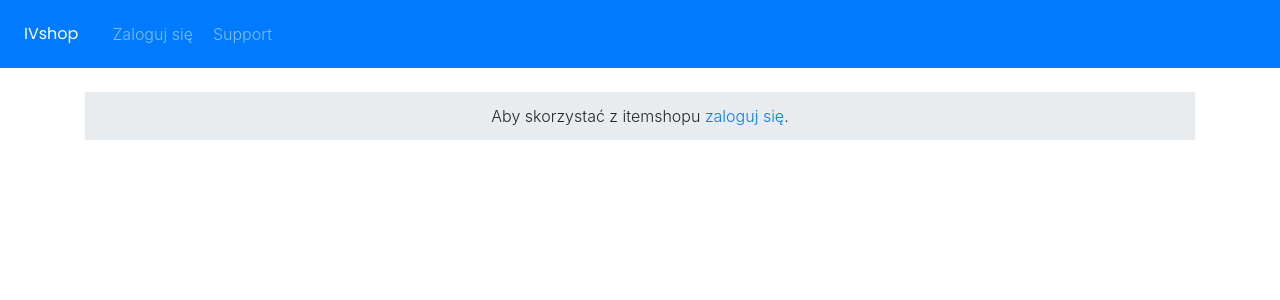
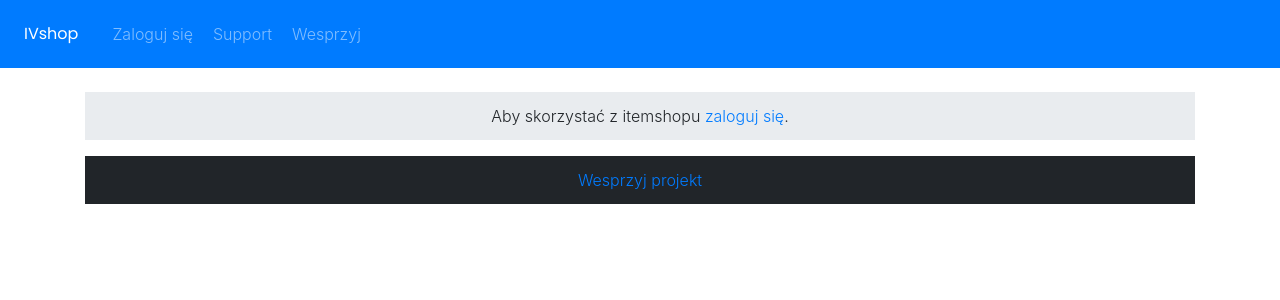
Before and after one commit to ivall/IVshop, a Django app: page / in a window 1280 px wide. Shown: the top 300 px of the page. Run offline with Django 3.2, Linux system fonts and the light colour scheme; some libraries are stand-ins or nearby versions.

Commit message:
other location of donate option

```diff
--- a/templates/index.html
+++ b/templates/index.html
@@ -57,6 +57,11 @@
             <div class="alert alert-light" role="alert">
                 <p class="text-center">Aby skorzystać z itemshopu <a href="/login">zaloguj się</a>.</p>
             </div>
+            <div class="alert alert-dark" role="alert">
+                <div class="text-center">
+                    <a href="https://paypal.me/ivallpl">Wesprzyj projekt</a>
+                </div>
+            </div>
         {% endif %}
     </div>
 {% endblock %}
--- a/templates/navbar.html
+++ b/templates/navbar.html
@@ -17,6 +17,9 @@
             <li class="nav-item">
                 <a class="nav-link" href="https://discord.gg/zmuajKx">Support</a>
             </li>
+            <li class="nav-item">
+                <a class="nav-link" href="https://paypal.me/ivallpl">Wesprzyj</a>
+            </li>
         </ul>
         {% if request.session.username %}
             <ul class="navbar-nav ml-auto">
--- a/templates/panel.html
+++ b/templates/panel.html
@@ -66,11 +66,6 @@
         <div class="alert alert-light" role="alert">
             <div class="text-center">
                 <a href="" data-toggle="modal" data-target="#settings2Modal">Ustawienia</a>
-            </div>
-        </div>
-        <div class="alert alert-dark" role="alert">
-            <div class="text-center">
-                <a href="https://paypal.me/ivallpl">Wesprzyj projekt</a>
             </div>
         </div>
     </div>
```
